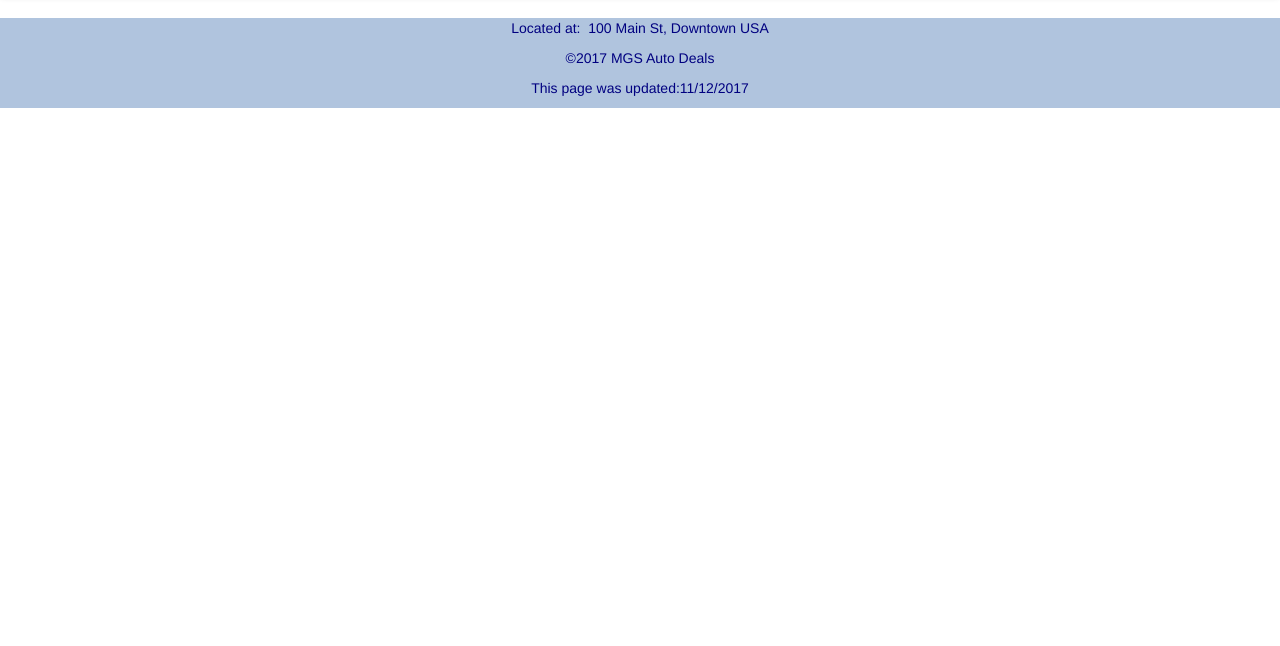
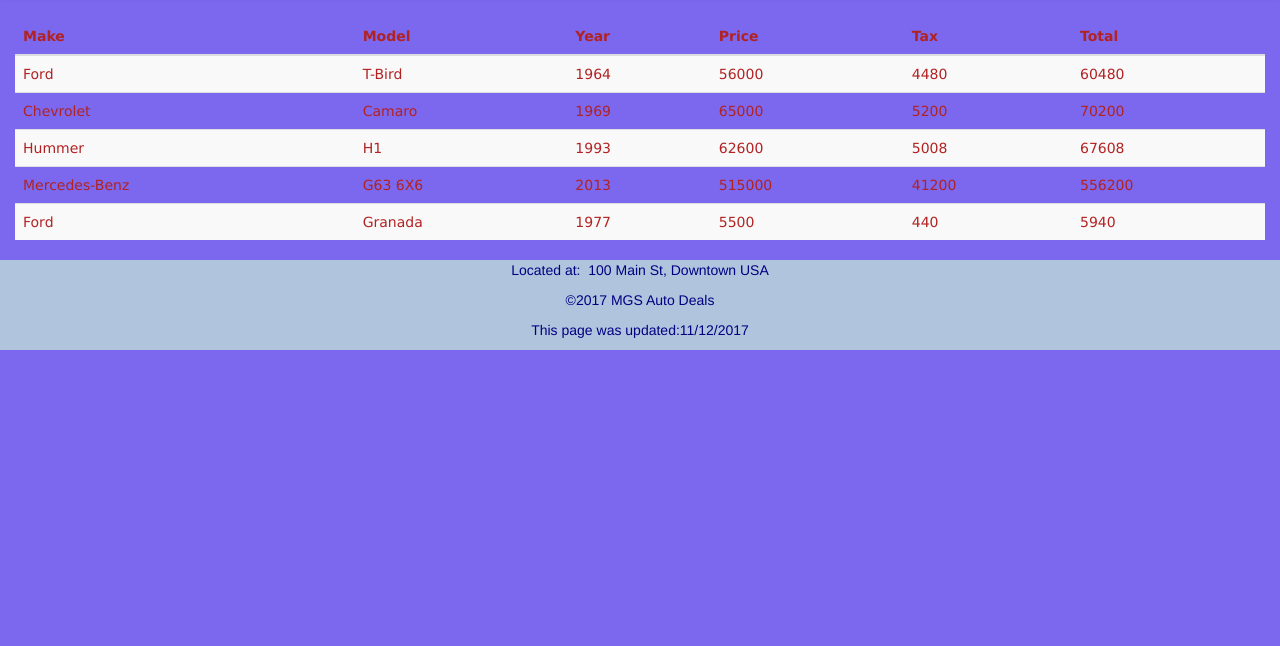
Before and after one commit to Loki2099/FrtEndFinalPro, a plain HTML site: page FEFProject/inventory.html in a window 1280 px wide. Shown: the part 154-800 px from the top of the page. Drawn offline with nearby package versions, Linux system fonts and the light colour scheme.

Commit message:
Invent Data Added

```diff
--- a/FEFProject/inventory.html
+++ b/FEFProject/inventory.html
@@ -4,10 +4,12 @@
 	<title>Dealership</title>
 	<script src="https://ajax.googleapis.com/ajax/libs/jquery/3.2.1/jquery.min.js"></script>
 	<script src="https://maxcdn.bootstrapcdn.com/bootstrap/3.3.7/js/bootstrap.min.js" integrity="sha384-Tc5IQib027qvyjSMfHjOMaLkfuWVxZxUPnCJA7l2mCWNIpG9mGCD8wGNIcPD7Txa" crossorigin="anonymous"></script>
+	<script src="scripts/inventScript.js"></script>
 	<link rel="stylesheet" href="https://maxcdn.bootstrapcdn.com/bootstrap/3.3.7/css/bootstrap.min.css" integrity="sha384-BVYiiSIFeK1dGmJRAkycuHAHRg32OmUcww7on3RYdg4Va+PmSTsz/K68vbdEjh4u" crossorigin="anonymous" />
 	<link rel="stylesheet" href="https://maxcdn.bootstrapcdn.com/bootstrap/3.3.7/css/bootstrap-theme.min.css" integrity="sha384-rHyoN1iRsVXV4nD0JutlnGaslCJuC7uwjduW9SVrLvRYooPp2bWYgmgJQIXwl/Sp" crossorigin="anonymous" />
 	<link rel="stylesheet" href="https://cdnjs.cloudflare.com/ajax/libs/font-awesome/4.7.0/css/font-awesome.css" type="text/css" />
 	<link rel="stylesheet" type="text/css" href="styles/siteStyle.css" />
+	<link rel="stylesheet" type="text/css" href="styles/inventoryStyle.css"/>
 </head>
 <body>
 	<section class="content">
@@ -17,6 +19,7 @@
 					<img id="logoImg" src="images/yinyany.jpg" />
 				</a>
 				<p id="logoName" class="col-sm-5">Mark's Auto Deals</p>
+
 			</div>
 			<nav class="navbar navbar-default">
 				<div class="container-fluid">
@@ -39,7 +42,24 @@
 				</div> <!--cnt fld-->
 			</nav>
 		</header>
+		<div class="col-sm-12 table-responsive">
+			<div>
+				<table id="inventTable" class="table table-striped">
+					<thead>
+						<tr>
+							<th>Make</th>
+							<th>Model</th>
+							<th>Year</th>
+							<th>Price</th>
+							<th>Tax</th>
+							<th>Total</th>
+						</tr>
+					</thead>
+					<tbody></tbody>
+				</table>
+			</div>
 
+		</div>
 
 		<footer class="col-sm-12 center-block">
 			<div class="footAddress">
--- /dev/null
+++ b/FEFProject/scripts/inventScript.js
@@ -0,0 +1,29 @@
+$(function(){
+	pgLoaded();
+});
+
+function pgLoaded(){
+
+	function Car(make, model, year, price){
+		this.make = make;
+		this.model = model;
+		this.year = year;
+		this.price = price;
+		this.tax = price *.08;
+		this.total = this.price + this.tax;
+	};
+
+	var cars = Array(5);
+	cars[0] = new Car("Ford", "T-Bird", "1964", 56000);
+	cars[1] = new Car("Chevrolet", "Camaro", "1969", 65000);
+	cars[2] = new Car("Hummer", "H1", "1993", 62600);
+	cars[3] = new Car("Mercedes-Benz", "G63 6X6", "2013", 515000);
+	cars[4] = new Car("Ford", "Granada", "1977", 5500);
+
+	var html = "";
+	for(var i = 0; i < cars.length; i++) {
+		html += "<tr><td>" + cars[i].make + "</td><td>" + cars[i].model + "</td><td>" + cars[i].year + "</td><td>" + cars[i].price + "</td><td>" + cars[i].tax + "</td><td>" + cars[i].total + "</td></tr>";
+	}
+
+	$("#inventTable tbody").append(html);
+};
--- /dev/null
+++ b/FEFProject/styles/inventoryStyle.css
@@ -0,0 +1,5 @@
+body {
+	font-family:'Lucida Sans', 'Lucida Sans Regular', 'Lucida Grande', 'Lucida Sans Unicode', Geneva, Verdana, sans-serif;
+	color:firebrick;
+	background-color:mediumslateblue;
+}
```
Also changed, not shown: FEFProject/about.html (+1 -1 lines), FEFProject/contact.html (+1 -1 lines), FEFProject/index.html (+5 -2 lines), FEFProject/styles/indexStyle.css (+9 -0 lines), FEFProject/images/Camaro69.jpg (added), FEFProject/images/Hummer.jpg (added), FEFProject/images/mailTruck.jpg (added), FEFProject/images/mailTruck2.jpg (added), FEFProject/images/mercedes6x6.jpg (added), FEFProject/images/pos.jpg (added), 1 other file.
